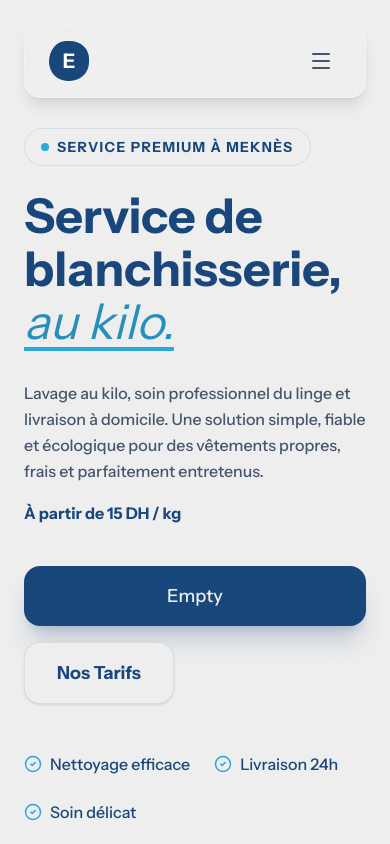
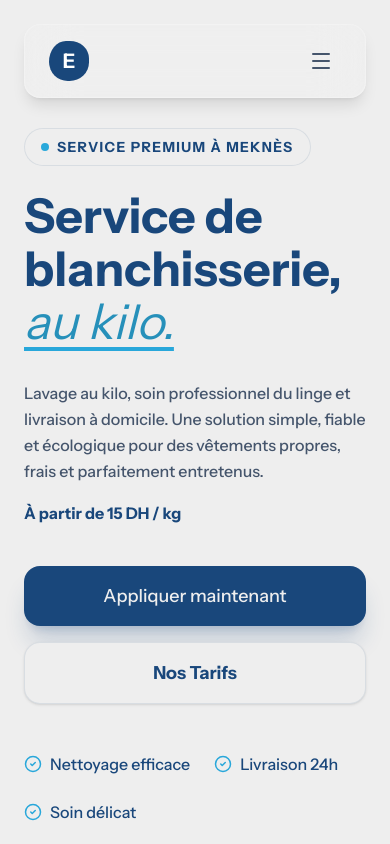
Before and after one commit to Aakki-oussama/Site-Front-end, a React (Vite) app: page / in a window 390 px wide. Shown: the top 844 px of the page. Built offline with nearby package versions, Linux system fonts and the light colour scheme.

Commit message:
Add Hero section with Button component + fix mobile width + WhatsApp link

```diff
--- a/src/site-web/body/1-hero/Hero.tsx
+++ b/src/site-web/body/1-hero/Hero.tsx
@@ -2,6 +2,7 @@ import { CheckCircle2, Truck } from 'lucide-react';
 import { HERO_FEATURES } from '@/site-web/body/1-hero/core/constants';
 import { Button } from '@/site-web/shares/components/ui/button';
 import Lightbox from '@/site-web/body/1-hero/components/lightbox';
+import { CONTACT_INFO } from '@/site-web/shares/core/constants';
 
 export default function Hero() {
   return (
@@ -36,9 +37,17 @@ export default function Hero() {
               <Button
                 variant="brand"
                 size="site-md"
-                aria-label="Bouton de commande - Fonctionnalité à venir"
+                className="w-full sm:w-auto"
+                asChild
+                aria-label="Contactez-nous sur WhatsApp"
               >
-                Empty
+                <a
+                  href={CONTACT_INFO.whatsapp.url(CONTACT_INFO.whatsapp.number, CONTACT_INFO.whatsapp.message)}
+                  target="_blank"
+                  rel="noopener noreferrer"
+                >
+                  Appliquer maintenant
+                </a>
               </Button>
               <Lightbox
                 imageSrc="/images/avif/Tarif/Tarif.avif"
@@ -47,6 +56,7 @@ export default function Hero() {
                   <Button
                     variant="brand-outline"
                     size="site-md"
+                    className="w-full sm:w-auto"
                     aria-label="Voir nos tarifs"
                   >
                     Nos Tarifs
```
